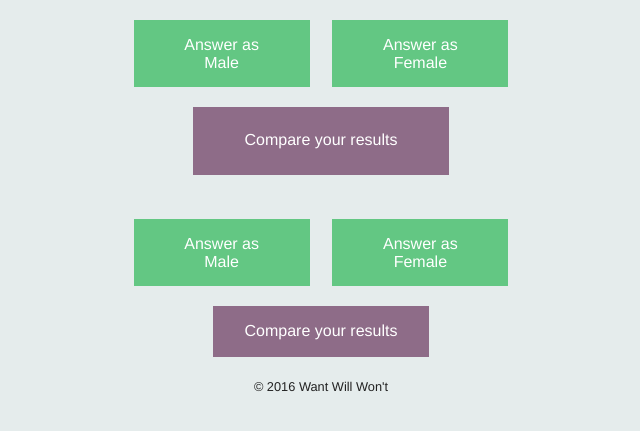
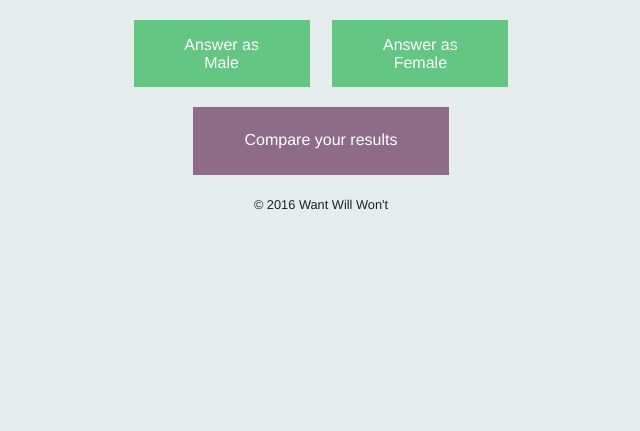
Before and after one commit to Lauriy/sexquizit, a Django app: page /en/ in a window 1280 px wide. Shown: the part 223-654 px from the top of the page, without its empty margins (319-959 px from the left). Run offline with Django 3.2, Linux system fonts and the light colour scheme; parts of the project's set-up code (start-up, migrations or seed data) failed here and were passed over; some libraries are stand-ins or nearby versions.

```diff
--- a/want_will_wont/apps/want_will_wont_web/templates/home.html
+++ b/want_will_wont/apps/want_will_wont_web/templates/home.html
@@ -6,20 +6,10 @@
 
 
     <div class="inline-block-center mainrow">
-        <a href="answer.html" class="button answer">Answer as Male</a>
-        <a href="answer.html" class="button answer">Answer as Female</a>
+        <a href="{% url "answer" gender="male" %}" class="button answer">{% trans "Answer as Male" %}</a>
+        <a href="{% url "answer" gender="female" %}" class="button answer">{% trans "Answer as Female" %}</a>
     </div>
-
     <div class="flex-center">
         <a href="{% url "compare" %}" class="button compare frontcompare">{% trans "Compare your results" %}</a>
     </div>
-
-
-    <main class="inline-block-center mainrow">
-        <a href="{% url "answer" gender="male" %}" class="button answer">{% trans "Answer as Male" %}</a>
-        <a href="{% url "answer" gender="female" %}" class="button answer">{% trans "Answer as Female" %}</a>
-    </main>
-    <main class="flex-center">
-        <a href="{% url "compare" %}" class="button compare">{% trans "Compare your results" %}</a>
-    </main>
 {% endblock %}
--- a/want_will_wont/apps/want_will_wont_web/views.py
+++ b/want_will_wont/apps/want_will_wont_web/views.py
@@ -4,7 +4,7 @@ from django.template import RequestContext
 from want_will_wont.apps.want_will_wont_web.forms import ResponseForm
 from want_will_wont.apps.want_will_wont_web.models import AnswerSet, ActivityCategory, Activity
 
-from want_will_wont.apps.want_will_wont_web.analyzer import analyse
+from want_will_wont.apps.want_will_wont_web.analyzer import analyze
 
 def home(request):
     context = {
```
